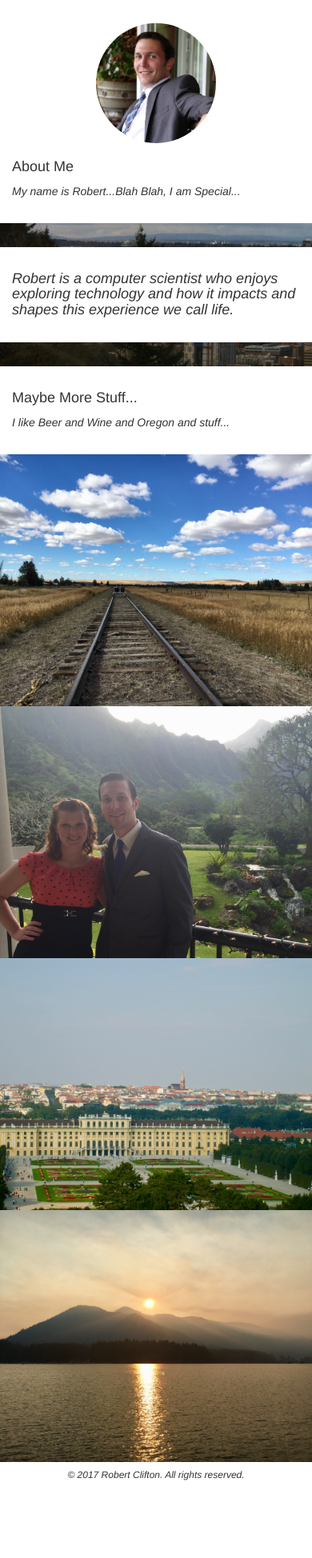
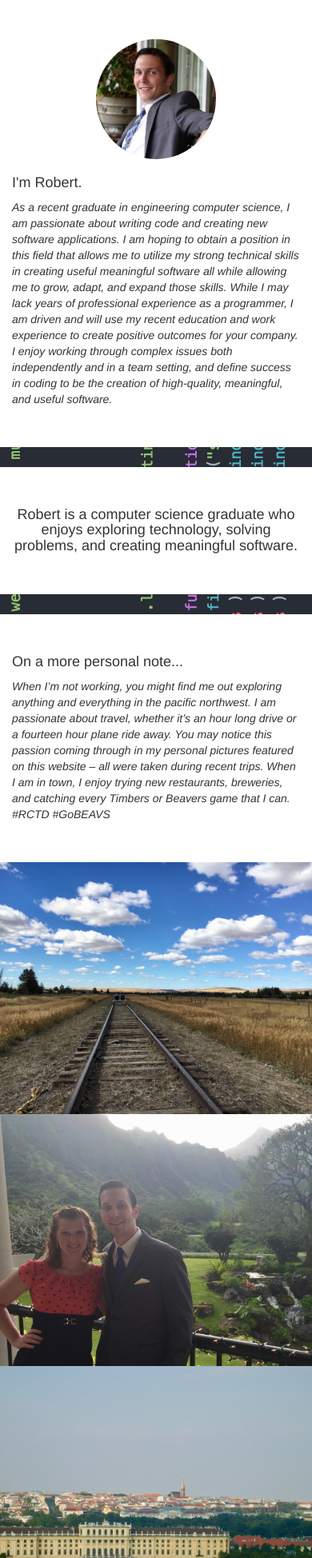
Before and after one commit to rdclif/GCloud-WebProject, a Flask app: page / in a window 390 px wide; the page is wider, and only the part inside the window is pictured. Shown: the part 483-2431 px from the top of that part at 80% size. Before the commit the page ends 2334 px from the top of that part, so only its background shows below. Run offline with Flask 2, Linux system fonts and the light colour scheme; some libraries are stand-ins or nearby versions.

Commit message:
visual fixes - text on home page

```diff
--- a/main.py
+++ b/main.py
@@ -13,116 +13,120 @@ app = Flask(__name__)
 def home():
     return render_template('home.html')
 
-@app.route('/blog')
-def blog():
-    out = {}
-    if 'email' in session:
-        if session['email'] == "rclif4433@gmail.com":
-            admin = True
-        elif session['email'] == "Kim.cooper122@gmail.com":
-            admin = True
-        else:
-            admin = False
-    else:
-        admin = False
-    admin = True
-    out['admin'] = admin
-    return render_template('blog.html', data = out)
 
+# Resume Page
 @app.route('/resume')
 def about():
     return render_template('resume.html')
 
+# Contact Page
 @app.route('/contact')
 def contact():
     return render_template('contact.html')
 
-# oAuth page - either asks user to login with google or display user email
-@app.route('/oAuthReq')
-def reqAuth():
-    if 'email' in session:
-        data = session['email']
-    else:
-        data = None
-    return render_template('oAuthReq.html', data=data)
-
-#Called from G+ login link - Sends first Get Request to google - Redirect User to Login
-@app.route('/oauth', methods=['GET', 'POST'])
-def oauth():
-    if request.method == 'POST':
-        print(request.form)
-    else:
-        try:
-            state = appScripts.idGen()
-            session['state'] = state
-            redir = request.url_root + "oauthcallback"
-            payload = '?response_type=' + config.RESPONSE_TYPE + '&client_id=' + config.CLIENT_ID + '&redirect_uri=' + redir + '&scope=' + config.SCOPE + '&state=' + state
-            res = config.AUTH_URL + payload
-            return redirect(res)
-        except:
-            return "Bad Request", 400
-
-
-#Handles Callback from google -  handles authorization code request to get access token - also get request for user data and renders
-@app.route('/oauthcallback')
-def oauthcallback():
-    data = request.args
-    state = data['state']
-    code = data['code']
-    redir = request.url_root + "oauthcallback"
-    if session['state'] == state:
-        try:
-            payload = {'code': code, 'client_id': config.CLIENT_ID, 'client_secret': config.CLIENT_SECRET, 'redirect_uri': redir, 'scope': config.SCOPE, 'grant_type': 'authorization_code'}
-            req = requests.post(config.TOKEN_URL, data=payload)
-            resp = req.json()
-            session['access_token'] = resp['access_token']
-            session['token_type'] = resp['token_type']
-            auth = session['token_type'] + ' ' + session['access_token']
-            headers = {'Authorization': auth}
-            addr = 'https://www.googleapis.com/plus/v1/people/me'
-            r = requests.get(addr, headers=headers)
-            getresp = r.json()
-            session['email'] = getresp['emails'][0]['value']
-            out = {}
-            out['resp'] = json.dumps(getresp)
-            out['fName'] = getresp['name']['givenName']
-            out['lName'] = getresp['name']['familyName']
-            out['gplus'] = getresp['isPlusUser']
-            out['state'] = session['state']
-            if getresp['isPlusUser'] == True:
-                out['gplus'] = 'True'
-                out['link'] = getresp['url']
-            else:
-                out['gplus'] = 'False'
-                out['link'] = ''
-            return render_template('oAuthRes.html', data=out)
-        except:
-            return "Bad Request", 400
-    else:
-        return "Bad Request", 400
-
-#removes
-@app.route('/logout')
-def logout():
-   # remove the username from the session if it is there
-   session.pop('email', None)
-   session.pop('access_token', None)
-   session.pop('token_type', None)
-   session.pop('state', None)
-   return redirect('/')
-
-@app.route('/post_update', methods=['POST'])
-def postHandler():
-    if request.method == 'POST':
-        ds = get_client()
-        key = ds.key('Post')
-        entity = datastore.Entity(key=key, exclude_from_indexes=['post'])
-        data = request.form.to_dict(flat=True)
-        entity.update(data)
-        ds.put(entity)
-        return redirect('/blog')
-    else:
-        return appScripts.fForbid()
+# Blog - Not currently used
+# @app.route('/blog')
+# def blog():
+#     out = {}
+#     if 'email' in session:
+#         if session['email'] == "rclif4433@gmail.com":
+#             admin = True
+#         elif session['email'] == "Kim.cooper122@gmail.com":
+#             admin = True
+#         else:
+#             admin = False
+#     else:
+#         admin = False
+#     admin = True
+#     out['admin'] = admin
+#     return render_template('blog.html', data = out)
+#
+# # oAuth page - either asks user to login with google or display user email -
+# @app.route('/oAuthReq')
+# def reqAuth():
+#     if 'email' in session:
+#         data = session['email']
+#     else:
+#         data = None
+#     return render_template('oAuthReq.html', data=data)
+#
+# #Called from G+ login link - Sends first Get Request to google - Redirect User to Login
+# @app.route('/oauth', methods=['GET', 'POST'])
+# def oauth():
+#     if request.method == 'POST':
+#         print(request.form)
+#     else:
+#         try:
+#             state = appScripts.idGen()
+#             session['state'] = state
+#             redir = request.url_root + "oauthcallback"
+#             payload = '?response_type=' + config.RESPONSE_TYPE + '&client_id=' + config.CLIENT_ID + '&redirect_uri=' + redir + '&scope=' + config.SCOPE + '&state=' + state
+#             res = config.AUTH_URL + payload
+#             return redirect(res)
+#         except:
+#             return "Bad Request", 400
+#
+#
+# #Handles Callback from google -  handles authorization code request to get access token - also get request for user data and renders
+# @app.route('/oauthcallback')
+# def oauthcallback():
+#     data = request.args
+#     state = data['state']
+#     code = data['code']
+#     redir = request.url_root + "oauthcallback"
+#     if session['state'] == state:
+#         try:
+#             payload = {'code': code, 'client_id': config.CLIENT_ID, 'client_secret': config.CLIENT_SECRET, 'redirect_uri': redir, 'scope': config.SCOPE, 'grant_type': 'authorization_code'}
+#             req = requests.post(config.TOKEN_URL, data=payload)
+#             resp = req.json()
+#             session['access_token'] = resp['access_token']
+#             session['token_type'] = resp['token_type']
+#             auth = session['token_type'] + ' ' + session['access_token']
+#             headers = {'Authorization': auth}
+#             addr = 'https://www.googleapis.com/plus/v1/people/me'
+#             r = requests.get(addr, headers=headers)
+#             getresp = r.json()
+#             session['email'] = getresp['emails'][0]['value']
+#             out = {}
+#             out['resp'] = json.dumps(getresp)
+#             out['fName'] = getresp['name']['givenName']
+#             out['lName'] = getresp['name']['familyName']
+#             out['gplus'] = getresp['isPlusUser']
+#             out['state'] = session['state']
+#             if getresp['isPlusUser'] == True:
+#                 out['gplus'] = 'True'
+#                 out['link'] = getresp['url']
+#             else:
+#                 out['gplus'] = 'False'
+#                 out['link'] = ''
+#             return render_template('oAuthRes.html', data=out)
+#         except:
+#             return "Bad Request", 400
+#     else:
+#         return "Bad Request", 400
+#
+# #removes
+# @app.route('/logout')
+# def logout():
+#    # remove the username from the session if it is there
+#    session.pop('email', None)
+#    session.pop('access_token', None)
+#    session.pop('token_type', None)
+#    session.pop('state', None)
+#    return redirect('/')
+#
+# @app.route('/post_update', methods=['POST'])
+# def postHandler():
+#     if request.method == 'POST':
+#         ds = get_client()
+#         key = ds.key('Post')
+#         entity = datastore.Entity(key=key, exclude_from_indexes=['post'])
+#         data = request.form.to_dict(flat=True)
+#         entity.update(data)
+#         ds.put(entity)
+#         return redirect('/blog')
+#     else:
+#         return appScripts.fForbid()
 
 
 @app.errorhandler(500)
@@ -136,4 +140,4 @@ def get_client():
 if __name__ == '__main__':
     # This is used when running locally. Gunicorn is used to run the
     # application on Google App Engine. See entrypoint in app.yaml.
-    app.run(host='127.0.0.1', port=8080, debug=True)
+    app.run(host='127.0.0.1', port=8080, debug=config.DEBUG)
--- a/static/style.css
+++ b/static/style.css
@@ -22,6 +22,17 @@
     display:inline
 }
 
+.nav-wrapper:after {
+    content: "";
+    width: 100%;
+    display: block;
+    position: absolute;
+    z-index: 0;
+    -webkit-box-shadow: 3px 2px 8px 2px #000000;
+       -moz-box-shadow: 3px 2px 8px 2px #000000;
+            box-shadow: 3px 2px 8px 2px #000000;
+}
+
 .menu-bar {
     list-style-type: none;
     margin: 0;
@@ -36,7 +47,7 @@
     color: white;
     line-height: 60px;
     text-align: center;
-    padding: 0px 16px;
+    padding: 0 16px;
     height: 60px;
     font-family: "Arial", "Helvetica", sans-serif;
     text-decoration: none;
@@ -136,6 +147,7 @@ footer {
     height: 40px;
     overflow: hidden;
     background-color: #376ad3;
+
 }
 
 .slide-nav li a {
@@ -158,6 +170,7 @@ footer {
 .slide-nav li a:hover {
     background-color: #2d4ab4;
 }
+
 
 /*
 ------- Slides and Divs Resume --------
@@ -193,7 +206,7 @@ footer {
     font-family: "Arial Narrow", Arial, sans-serif;
     color: white;
     text-decoration: underline overline;
-    margin-top: 0px;
+    margin-top: 0;
     padding-top: 15%;
 }
 
@@ -258,7 +271,7 @@ footer {
     width: 100%;
     height: 50vh;
     min-height: 300px;
-    background-image: url("/static/img/IMG_WALK.JPG");
+    background-image: url("/static/img/IMG_W00.jpg");
     overflow: hidden;
     background-size: cover;
 }
@@ -276,7 +289,7 @@ footer {
     font-size: 5rem;
     font-family: "Arial Narrow", Arial, sans-serif;
     color: white;
-    margin-top: 0px;
+    margin-top: 0;
 
 }.head-container h4 {
     font-family: cursive;
@@ -359,6 +372,8 @@ footer {
 .image-slide {
     padding-top: 20px;
     padding-bottom: 20px;
+    margin-top: 20px;
+    margin-bottom: 20px;
 }
 
 .body-slide img {
@@ -368,6 +383,8 @@ footer {
 .moreinfo-slide {
     padding-top: 20px;
     padding-bottom: 20px;
+    margin-top: 20px;
+    margin-bottom: 20px;
 }
 
  /*
@@ -393,13 +410,13 @@ footer {
 .img-div {
     position: relative;
     width: 100%;
-    height: 30px;
+    height: 25px;
     overflow: hidden;
 }
 
 .img-div img {
     position: absolute;
-    top: -20px;
+    top: -450px;
     width: 100%;
     min-width: 1000px;
 }
@@ -407,17 +424,21 @@ footer {
 .img-div-too {
     position: relative;
     width: 100%;
-    height: 30px;
+    height: 25px;
     overflow: hidden;
 }
 
 .img-div-too img {
     position: absolute;
-    top: -80px;
+    top: -500px;
     width: 100%;
     min-width: 1000px;
 }
 
+#headline {
+    text-align: center;
+    align-items: center;
+}
  /*
 ------- contact info --------
 */
--- a/templates/base.html
+++ b/templates/base.html
@@ -3,7 +3,7 @@
 <head>
     <meta charset="UTF-8">
     <meta name="viewport" content="width=device-width, initial-scale=1.0" >
-    <link rel="stylesheet" type="text/css" href="/static/style.css?v=1.1">
+    <link rel="stylesheet" type="text/css" href="/static/style.css?v=1.4">
     <link rel="icon" type="image/png" href="/static/img/favicon-32x32.png" sizes="32x32" />
     <link rel="icon" type="image/png" href="/static/img/favicon-16x16.png" sizes="16x16" />
     <title>Robert D. Clifton</title>
@@ -31,6 +31,7 @@
   </ul>
 </div>
 
+
 <body>
     {% block content %}{% endblock %}
 </body>
@@ -43,8 +44,10 @@
 
 <!-- jQuery library -->
 <script src="https://ajax.googleapis.com/ajax/libs/jquery/3.2.1/jquery.min.js"></script>
+
+<!-- jQuery Code -->
 <script src="/static/nav.js"></script>
 
-<!-- Latest compiled JavaScript -->
+<!-- Bootstrap -->
 <script src="https://maxcdn.bootstrapcdn.com/bootstrap/3.3.7/js/bootstrap.min.js"></script>
 </html>
--- a/templates/home.html
+++ b/templates/home.html
@@ -15,33 +15,33 @@
                     </div>
                 </div>
                 <div class="col-sm-8">
-                    <h4>About Me</h4>
-                    <p><i>My name is Robert...Blah Blah, I am Special...</i></p>
+                    <h4>I'm Robert.</h4>
+                    <p><i>As a recent graduate in engineering computer science, I am passionate about writing code and creating new software applications. I am hoping to obtain a position in this field that allows me to utilize my strong technical skills in creating useful meaningful software all while allowing me to grow, adapt, and expand those skills. While I may lack years of professional experience as a programmer, I am driven and will use my recent education and work experience to create positive outcomes for your company. I enjoy working through complex issues both independently and in a team setting, and define success in coding to be the creation of high-quality, meaningful, and useful software.</i></p>
                 </div>
             </div>
         </div>
     </div>
     <div class="img-div">
-        <img src="/static/img/IMG_1001.jpg">
+        <img src="/static/img/code.png">
+    </div>
+    <div class="moreinfo-slide">
+        <div class="container">
+            <div class="row">
+                <div class="col-sm-12" id="headline">
+                    <p><h4>Robert is a computer science graduate who enjoys exploring technology, solving problems, and creating meaningful software.</h4></p>
+                </div>
+            </div>
+        </div>
+    </div>
+    <div class="img-div-too">
+        <img src="/static/img/code.png">
     </div>
     <div class="moreinfo-slide">
         <div class="container">
             <div class="row">
                 <div class="col-sm-12">
-                    <p><h4><i>Robert is a computer scientist who enjoys exploring technology and how it impacts and shapes this experience we call life.</i></h4></p>
-                </div>
-            </div>
-        </div>
-    </div>
-    <div class="img-div-too">
-        <img src="/static/img/IMG_1001.jpg">
-    </div>
-    <div class="moreinfo-slide">
-        <div class="container">
-            <div class="row">
-                <div class="col-sm-12">
-                    <h4>Maybe More Stuff... </h4>
-                    <p><i>I like Beer and Wine and Oregon and stuff...</i></p>
+                    <h4>On a more personal note... </h4>
+                    <p><i>When I’m not working, you might find me out exploring anything and everything in the pacific northwest. I am passionate about travel, whether it’s an hour long drive or a fourteen hour plane ride away. You may notice this passion coming through in my personal pictures featured on this website – all were taken during recent trips. When I am in town, I enjoy trying new restaurants, breweries, and catching every Timbers or Beavers game that I can. #RCTD #GoBEAVS</i></p>
                 </div>
             </div>
         </div>
@@ -59,7 +59,7 @@
                     <img src="/static/img/S5002057.jpg">
                 </div>
                 <div class="col-sm-3" id="row">
-                    <img src="/static/img/IMG_1176.jpg">
+                    <img src="/static/img/IMG_1610.jpg">
                 </div>
             </div>
         </div>
```
Also changed, not shown: static/img/IMG_0408.jpg, static/img/IMG_1176.jpg (deleted), static/img/code.png (added), 4 other files.
